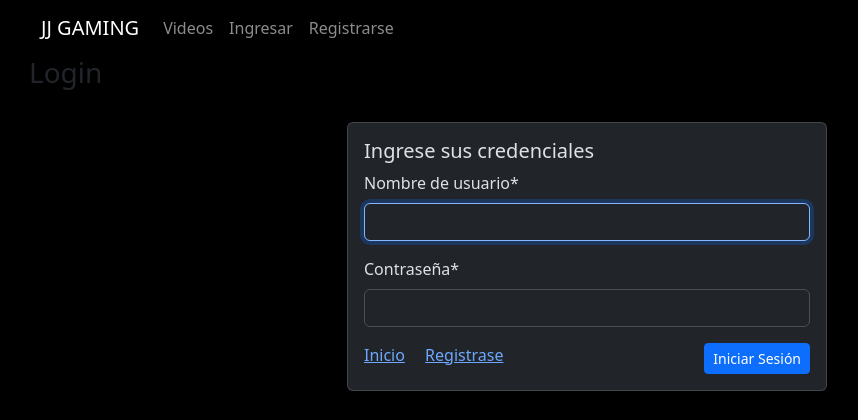
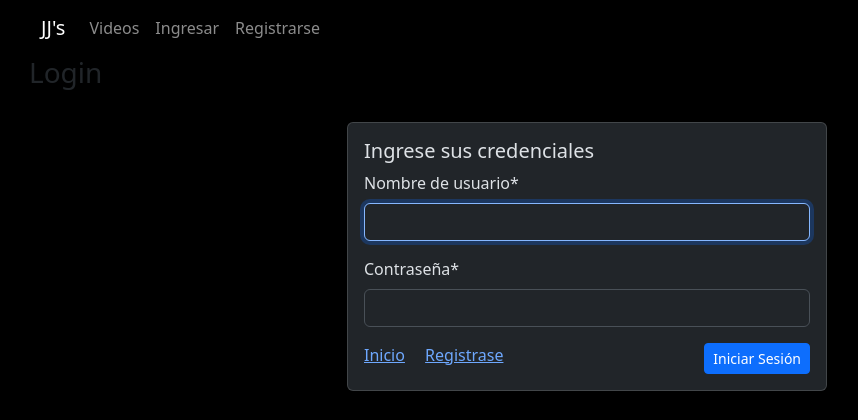
Before and after one commit to juangz1912/OTT, a Django app: page /accounts/login/ in a window 1280 px wide. Shown: the top 420 px of the page, without its empty margins (53-911 px from the left). Run offline with Django 4.2, Linux system fonts and the light colour scheme; some libraries are stand-ins or nearby versions.

Commit message:
feat: se actualizo el nombre y se borro archivos inecesarios

```diff
--- a/core/templates/core/base.html
+++ b/core/templates/core/base.html
@@ -5,13 +5,13 @@
     <meta name="viewport" content="width=device-width, initial-scale=1.0">
     <link href="https://cdn.jsdelivr.net/npm/bootstrap@5.3.1/dist/css/bootstrap.min.css" rel="stylesheet" integrity="sha384-4bw+/aepP/YC94hEpVNVgiZdgIC5+VKNBQNGCHeKRQN+PtmoHDEXuppvnDJzQIu9" crossorigin="anonymous">
 
-    <title>JJ Gaming</title>
+    <title>JJ's</title>
 </head>
 <body style="background-color: black;">
     <div class="container">
         <nav class="navbar navbar-expand-lg bg-black" data-bs-theme="dark">
             <div class="container-fluid">
-              <a class="navbar-brand" href="#">JJ GAMING</a>
+              <a class="navbar-brand" href="#">JJ's</a>
               <button class="navbar-toggler" type="button" data-bs-toggle="collapse" data-bs-target="#navbarNav" aria-controls="navbarNav" aria-expanded="false" aria-label="Toggle navigation">
                 <span class="navbar-toggler-icon"></span>
               </button>
--- a/core/templates/core/products.html
+++ b/core/templates/core/products.html
@@ -4,7 +4,7 @@
   <head>
     <meta charset="utf-8" />
     <meta name="viewport" content="width=device-width, initial-scale=1" />
-    <title>JJ Gaming</title>
+    <title>JJ's</title>
     <link
       href="https://cdn.jsdelivr.net/npm/bootstrap@5.3.1/dist/css/bootstrap.min.css"
       rel="stylesheet"
@@ -66,7 +66,7 @@
   </head>
   <body>
     <div class="container">
-      <h1>¡Bienvenidos a JJ Gaming!</h1>
+      <h1>¡Bienvenidos a JJ's!</h1>
       <p class="text-center">Selecciona un género:</p>
       <div class="d-flex justify-content-center mb-4">
         <select
```
Also changed, not shown: core/templates/core/home.html (deleted, +0 -10 lines), db.sqlite3.
